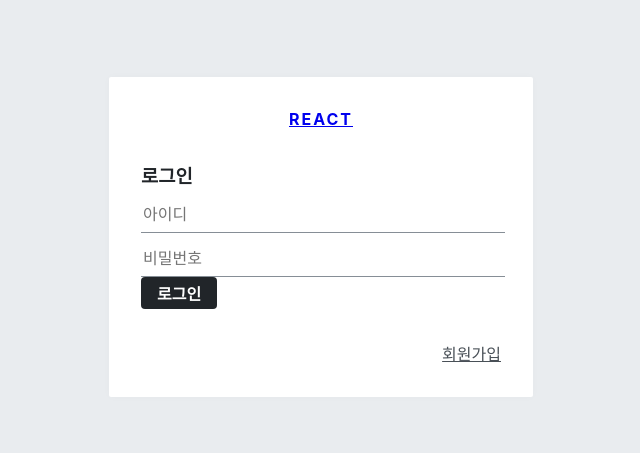
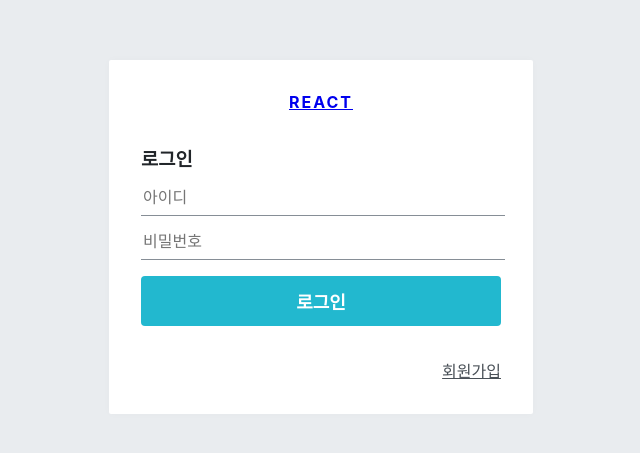
Before and after one commit to akm4545/opggClone-front, a React (Create React App) app in the folder opgg-front/: page /login in a window 1280 px wide. Shown: the part 163-616 px from the top of the page, without its empty margins (319-959 px from the left). Built offline with nearby package versions, Linux system fonts and the light colour scheme.

Commit message:
container 예제소스 작성

```diff
--- a/opgg-front/src/components/auth/AuthForm.js
+++ b/opgg-front/src/components/auth/AuthForm.js
@@ -40,26 +40,57 @@
     }
 `;
 
-const AuthForm = () => {
+const ButtonWithMarginTop = styled(Button)`
+    margin-top: 1rem;
+`;
+
+const textMap = {
+    login: '로그인',
+    register: '회원가입',
+};
+
+const AuthForm = ({type, form, onChange, onSubmit}) => {
+    const text = textMap[type];
+
     return (
         <AuthFormBlock>
-            <h3>로그인</h3>
-            <form>
+            <h3>{text}</h3>
+            <form onSubmit={onSubmit}>
                 <StyledInput
                     autoComplete="username"
                     name="username"
                     placeholder="아이디"
+                    onChange={onChange}
+                    value={form.username}
                 />
                 <StyledInput
                     authComplete="new-password"
                     name="password"
                     placeholder="비밀번호"
                     type="password"
+                    onChange={onChange}
+                    value={form.password}
                 />
-                <Button>로그인</Button>
+                {type === 'register' && (
+                    <StyledInput
+                        autoComplete="new-password"
+                        name="passwordConfirm"
+                        placeholder="비밀번호 확인"
+                        type="password"
+                        onChange={onChange}
+                        value={form.passwordConfirm}
+                    />
+                )}
+                <ButtonWithMarginTop cyan fullWidth style={{marginTop: '1rem'}}>
+                    {text}
+                </ButtonWithMarginTop>
             </form>
             <Footer>
-                <Link to="/register">회원가입</Link>
+                {type === 'login' ? (
+                    <Link to="/register">회원가입</Link>
+                ) : (
+                    <Link to="/login">로그인</Link>
+                )}
             </Footer>
         </AuthFormBlock>
     );
--- a/opgg-front/src/components/common/Button.js
+++ b/opgg-front/src/components/common/Button.js
@@ -1,5 +1,5 @@
 import React from "react";
-import styled from 'styled-components';
+import styled, {css} from 'styled-components';
 import palette from "../../lib/styles/palette";
 
 const StyledButton = styled.button`
@@ -20,7 +20,19 @@
         props.fullWidth &&
         css`
             padding-top: 0.75rem;
-            padding-bottom
+            padding-bottom: 0.75rem;
+            width: 100%;
+            font-size: 1.125rem;
+        `
+    }
+
+    ${props =>
+        props.cyan &&
+        css`
+            background: ${palette.cyan[5]};
+            $:hover{
+                background: ${palette.cyan[4]};
+            }
         `
     }
 `;
--- /dev/null
+++ b/opgg-front/src/containers/auth/LoginForm.js
@@ -0,0 +1,41 @@
+import React, {useEffect} from "react";
+import { useDispatch, useSelector } from "react-redux";
+import { changeField, initializeForm } from "../../modules/auth";
+import AuthForm from "../../components/auth/AuthForm";
+
+const LoginForm = () => {
+    const dispatch = useDispatch();
+    const {form} = useSelector(({auth}) => ({
+        form: auth.login
+    }));
+
+    const onChange = e => {
+        const {value, name} = e.target;
+        dispatch(
+            changeField({
+                form: 'login',
+                key: name,
+                value
+            })
+        );
+    };
+
+    const onSubmit = e => {
+        e.preventDefault();
+    };
+
+    useEffect(() => {
+        dispatch(initializeForm('login'));
+    }, [dispatch]);
+
+    return (
+        <AuthForm
+            type="login"
+            form={form}
+            onChange={onChange}
+            onSubmit={onSubmit}
+        />
+    );
+};
+
+export default LoginForm;
--- a/opgg-front/src/modules/auth.js
+++ b/opgg-front/src/modules/auth.js
@@ -1,16 +1,45 @@
 import { createAction, handleActions } from "redux-actions";
+import { produce } from "immer";
 
-const SAMPLE_ACTION = 'auth/SAMPLE_ACTION';
+const CHANGE_FIELD = 'auth/CHANGE_FIELD';
+const INITIALIZE_FORM = 'auth/INITIALIZE_FORM';
 
-export const sampleAction = createAction(SAMPLE_ACTION);
+export const changeField = createAction(
+    CHANGE_FIELD,
+    ({ form, key, value}) => ({
+        form,
+        key,
+        value,
+    }),
+);
 
-const initialState = {};
+export const initializeForm = createAction(INITIALIZE_FORM, form => form);
+
+const initialState = {
+    register: {
+        username: '',
+        password: '',
+        passwordConfirm: '',
+    },
+    login: {
+        username: '',
+        password: ''
+    },
+};
 
 const auth = handleActions(
     {
-        [SAMPLE_ACTION]: (state, action) => state,
+        [CHANGE_FIELD]: (state, {payload: {form, key, value} }) =>
+            produce(state, draft => {
+                draft[form][key] = value;
+            }
+        ),
+        [INITIALIZE_FORM]: (state, {payload: form}) => ({
+           ...state,
+           [form]: initialState[form],
+        }),
     },
-    initialState,
+    initialState
 );
 
 export default auth;
--- a/opgg-front/src/pages/LoginPage.js
+++ b/opgg-front/src/pages/LoginPage.js
@@ -1,11 +1,11 @@
 import React from "react";
 import AuthTemplate from "../components/auth/AuthTemplate";
-import AuthForm from "../components/auth/AuthForm";
+import LoginForm from "../containers/auth/LoginForm";
 
 const LoginPage = () => {
     return (
         <AuthTemplate>
-            <AuthForm/>
+            <LoginForm/>
         </AuthTemplate>
     );
 };
```
